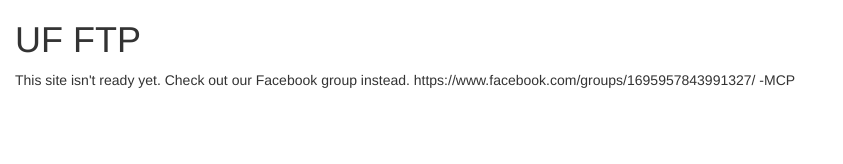
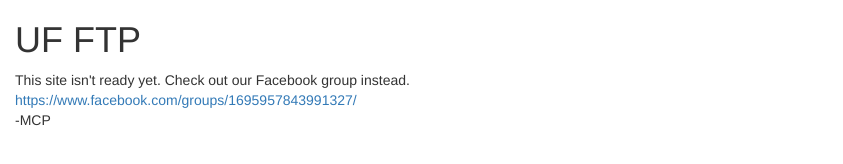
Before and after one commit to UFFTP/FTPWebsite, a plain HTML site: page index.html in a window 1280 px wide. Shown: the whole page, without its empty margins (0-843 px from the left). Drawn offline with nearby package versions, Linux system fonts and the light colour scheme.

Commit message:
Added hyperlink

```diff
--- a/index.html
+++ b/index.html
@@ -12,8 +12,8 @@
 <body>
 <div class="container-fluid">
     <h1>UF FTP</h1>
-    <p>This site isn't ready yet. Check out our Facebook group instead.
-        https://www.facebook.com/groups/1695957843991327/
+    <p>This site isn't ready yet. Check out our Facebook group instead.<br>
+        <a href="https://www.facebook.com/groups/1695957843991327/">https://www.facebook.com/groups/1695957843991327/</a><br>
         -MCP</p>
 </div>
 
```
